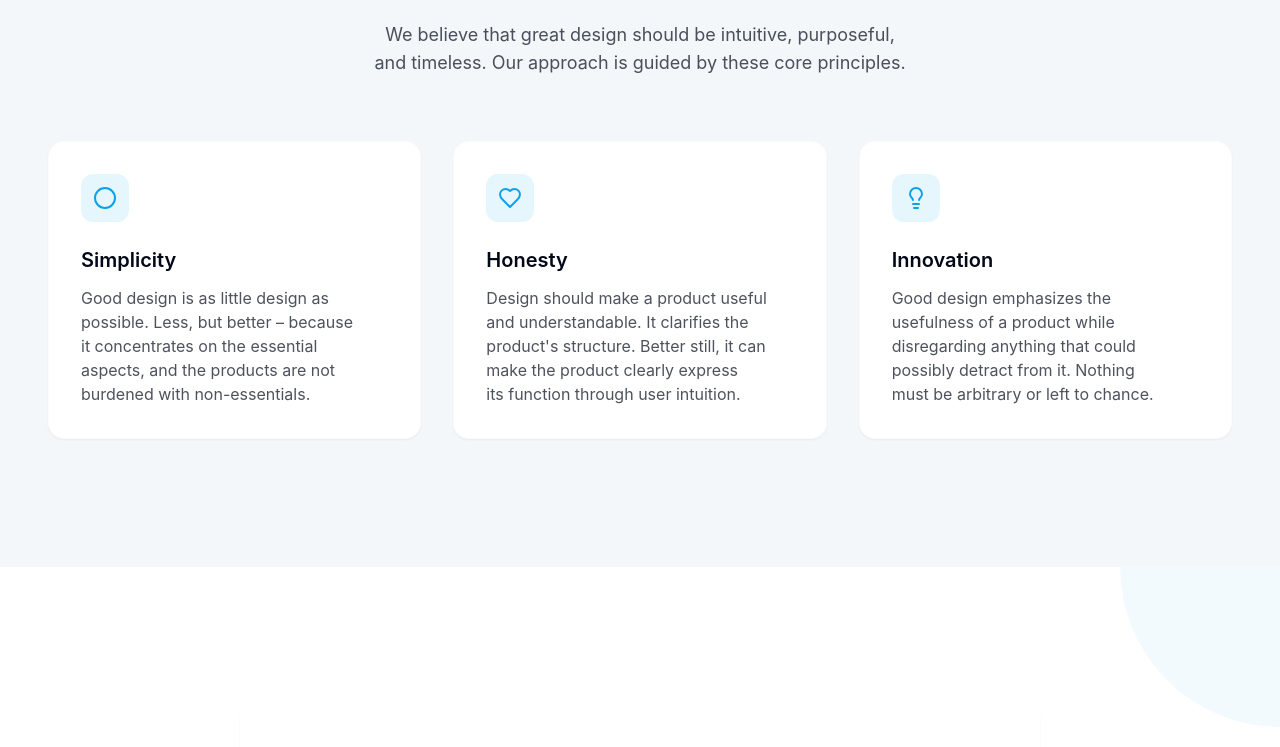
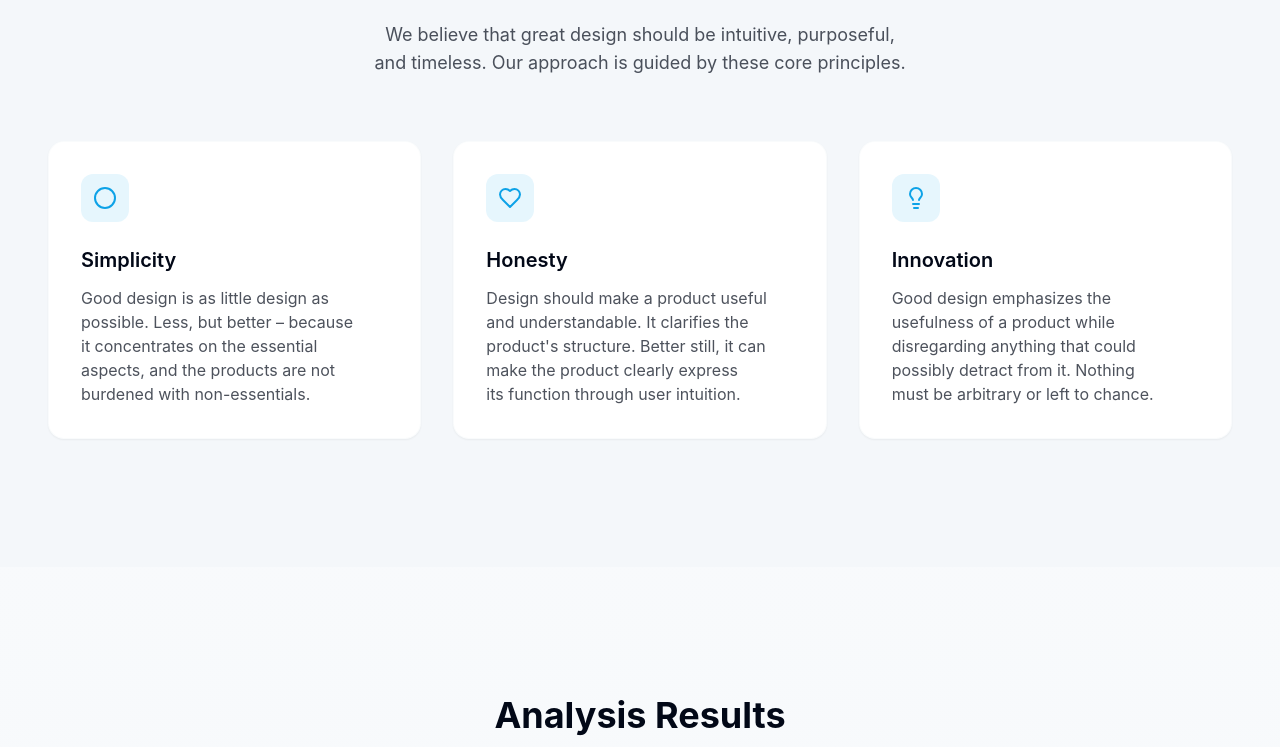
Before and after one commit to Yashas-G28/guardian-sentience-hub, a React (Vite) app: page / in a window 1280 px wide. Shown: the part 2011-2758 px from the top of the page. Built offline with nearby package versions, Linux system fonts and the light colour scheme.

Commit message:
Fix: Resolve errors

```diff
--- a/src/App.css
+++ b/src/App.css
@@ -1 +1,33 @@
+
 /* Custom styles can be added here if needed */
+
+@keyframes float {
+  0% {
+    transform: translateY(0);
+  }
+  50% {
+    transform: translateY(-10px);
+  }
+  100% {
+    transform: translateY(0);
+  }
+}
+
+@keyframes fade-in {
+  from {
+    opacity: 0;
+    transform: translateY(20px);
+  }
+  to {
+    opacity: 1;
+    transform: translateY(0);
+  }
+}
+
+.animate-float {
+  animation: float 3s ease-in-out infinite;
+}
+
+.animate-fade-in {
+  animation: fade-in 1s ease-out forwards;
+}
--- /dev/null
+++ b/src/components/Analysis.tsx
@@ -0,0 +1,92 @@
+
+import React, { useRef, useState, useEffect } from 'react';
+import { Shield, Eye, BarChart3, FileText } from 'lucide-react';
+
+const Analysis = () => {
+  const sectionRef = useRef<HTMLElement>(null);
+  const [isVisible, setIsVisible] = useState(false);
+
+  useEffect(() => {
+    const observer = new IntersectionObserver(
+      ([entry]) => {
+        if (entry.isIntersecting) {
+          setIsVisible(true);
+        }
+      },
+      { threshold: 0.2 }
+    );
+
+    if (sectionRef.current) {
+      observer.observe(sectionRef.current);
+    }
+
+    return () => {
+      if (sectionRef.current) {
+        observer.unobserve(sectionRef.current);
+      }
+    };
+  }, []);
+
+  const analysisCards = [
+    {
+      title: "Threat Detection",
+      icon: Shield,
+      content: "Our analysis identified 17 potential vulnerabilities in your system. 94% of these have been automatically mitigated using our adaptive neural defense mechanisms."
+    },
+    {
+      title: "Performance Metrics",
+      icon: BarChart3,
+      content: "System performance improved by 28% after optimization. Resource usage is now 34% more efficient with neural load balancing algorithms."
+    },
+    {
+      title: "Risk Assessment",
+      icon: Eye,
+      content: "Network traffic analysis shows a 75% reduction in suspicious activity. We've identified and blocked 23 potential data breach attempts in real-time."
+    },
+    {
+      title: "Plain English Summary",
+      icon: FileText,
+      content: "Your system is now well-protected with minimal security risks. We've fixed almost all vulnerabilities, improved system speed, and are constantly monitoring for threats. In simple terms, you're safer and faster than before."
+    }
+  ];
+
+  return (
+    <section id="analysis" ref={sectionRef} className="section-padding bg-gradient-to-b from-background to-secondary/20">
+      <div className="max-w-7xl mx-auto px-6">
+        <div className="text-center mb-16">
+          <h2 className={`text-3xl md:text-4xl font-bold mb-4 transition-all duration-700 ${isVisible ? 'opacity-100 translate-y-0' : 'opacity-0 translate-y-10'}`}>
+            Analysis Results
+          </h2>
+          <p className={`text-foreground/70 max-w-2xl mx-auto transition-all duration-700 delay-200 ${isVisible ? 'opacity-100 translate-y-0' : 'opacity-0 translate-y-10'}`}>
+            Our neural networks provide clear, actionable insights into your system's security and performance.
+          </p>
+        </div>
+
+        <div className="grid grid-cols-1 md:grid-cols-2 gap-8">
+          {analysisCards.map((card, index) => {
+            const IconComponent = card.icon;
+            return (
+              <div
+                key={card.title}
+                className={`glass-morphism rounded-2xl p-8 hover:shadow-lg transition-all duration-500 transform ${isVisible ? 'opacity-100 translate-y-0' : 'opacity-0 translate-y-20'}`}
+                style={{ transitionDelay: `${index * 200}ms` }}
+              >
+                <div className="flex items-start gap-4">
+                  <div className="bg-primary/10 p-3 rounded-xl">
+                    <IconComponent className="text-primary h-6 w-6" />
+                  </div>
+                  <div>
+                    <h3 className="text-xl font-semibold mb-2">{card.title}</h3>
+                    <p className="text-foreground/70 leading-relaxed">{card.content}</p>
+                  </div>
+                </div>
+              </div>
+            );
+          })}
+        </div>
+      </div>
+    </section>
+  );
+};
+
+export default Analysis;
--- a/src/pages/Index.tsx
+++ b/src/pages/Index.tsx
@@ -4,6 +4,7 @@ import Navigation from '../components/Navigation';
 import Hero from '../components/Hero';
 import ProductShowcase from '../components/ProductShowcase';
 import Philosophy from '../components/Philosophy';
+import Analysis from '../components/Analysis';
 import Newsletter from '../components/Newsletter';
 import Footer from '../components/Footer';
 
@@ -14,6 +15,7 @@ const Index = () => {
       <Hero />
       <ProductShowcase />
       <Philosophy />
+      <Analysis />
       <Newsletter />
       <Footer />
     </div>
```
